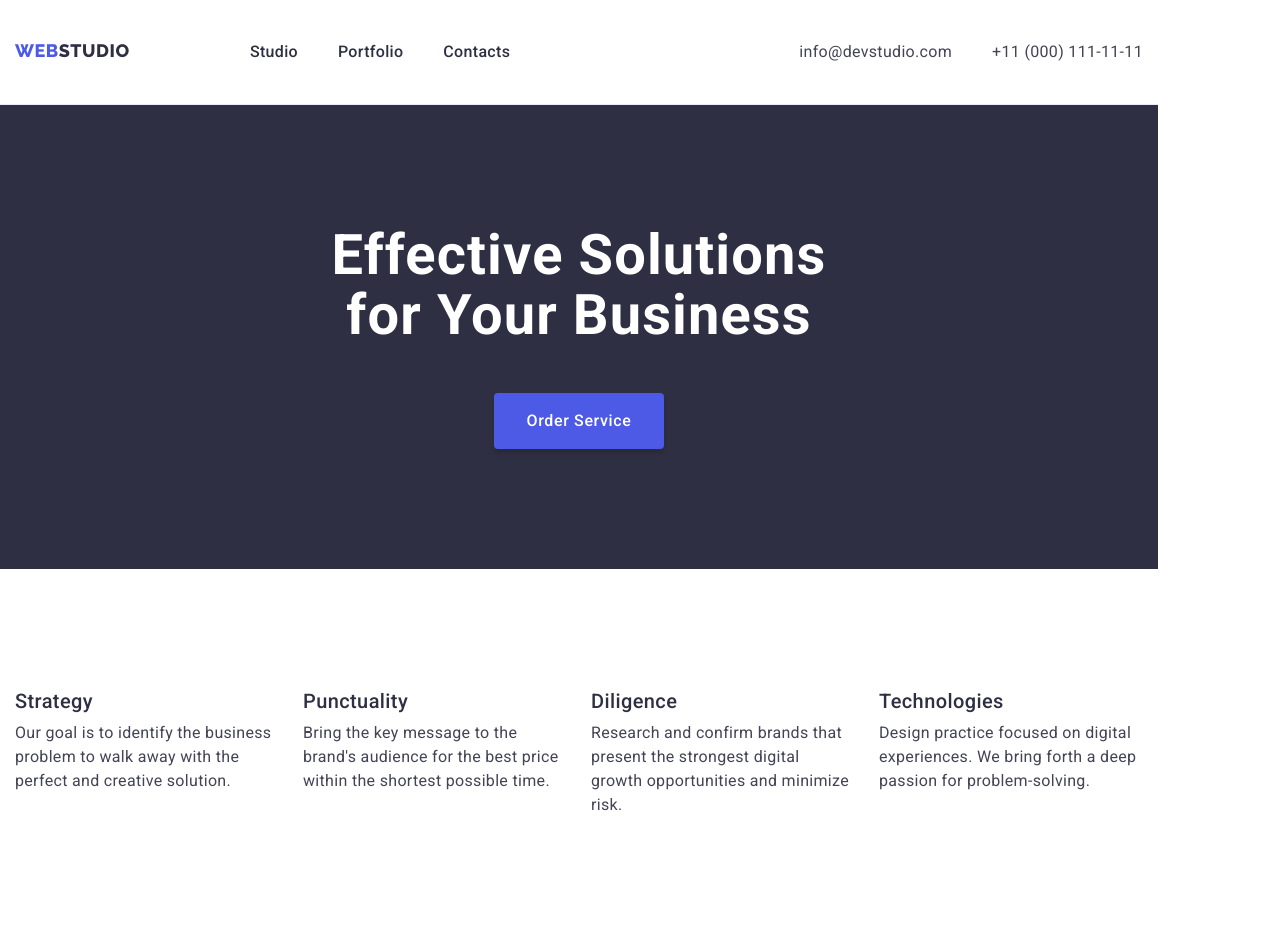
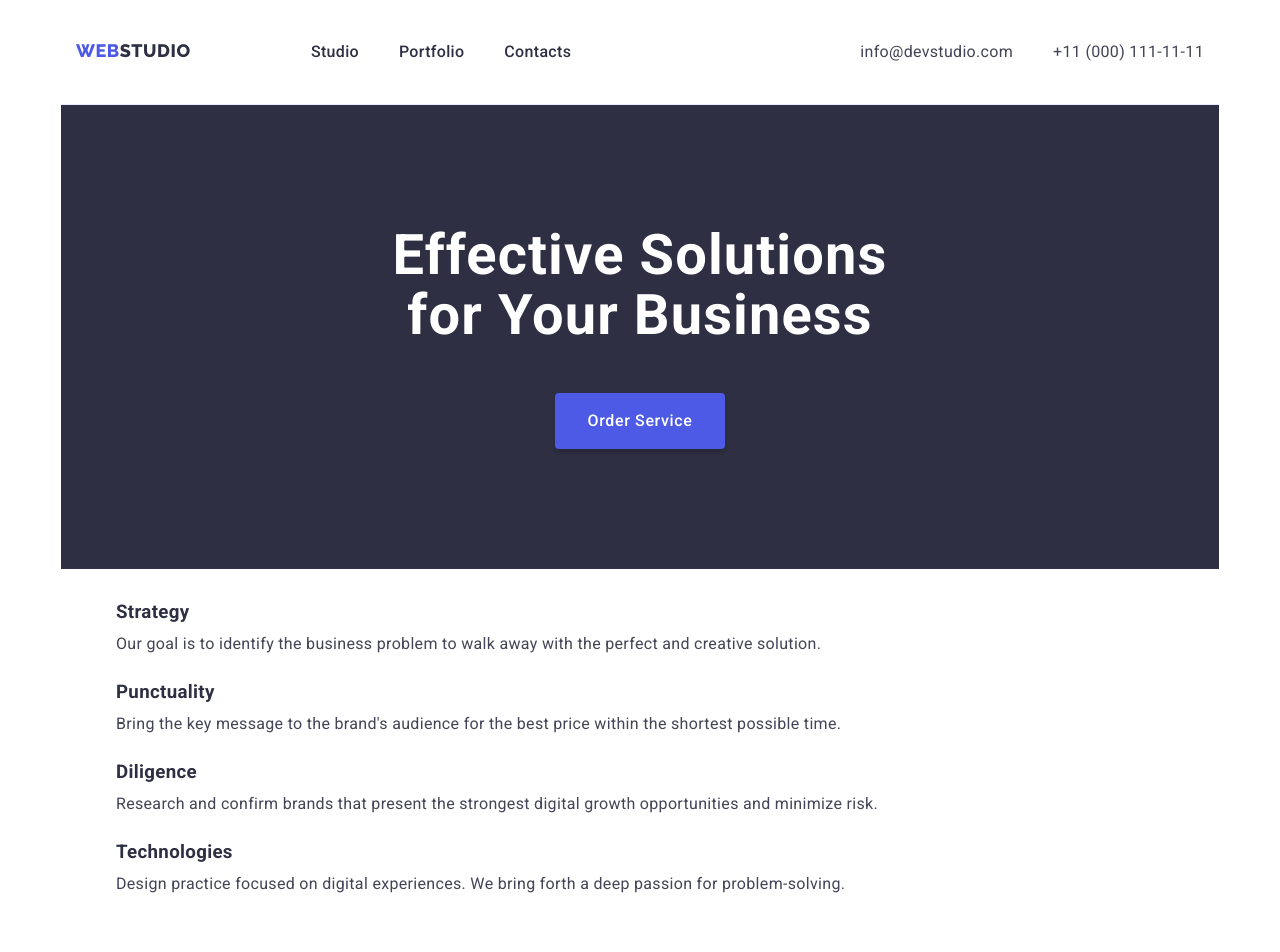
Before and after one commit to RamonSanGabriel/goit-markup-hw-03, a plain HTML site: page index.html in a window 1280 px wide. Shown: the top 952 px of the page. Drawn offline with Linux system fonts and the light colour scheme.

Commit message:
updated container

```diff
--- a/css/styles.css
+++ b/css/styles.css
@@ -20,14 +20,16 @@ body {
   line-height: 1.5rem;
   letter-spacing: 0.32px;
   padding: 0;
-  margin: 0;
+  margin: auto;
+  max-width: 1158px;
+  flex-wrap: nowrap;
 }
 
 h1,
 h2,
 h3,
 h4,
-h5,
+wid h5,
 h6,
 p {
   margin: 0;
@@ -46,21 +48,30 @@ p {
   padding: 120px 0;
 }
 
-/* Main Container */
 .container {
-  max-width: 1158px;
+  /* width: 100%; */
+  margin-left: auto;
+  margin-right: auto;
+  /* padding: 15px; */
+  align-items: center;
+  text-decoration: none;
+  width: 1158px;
   /* border: 3px solid tomato; */
 }
 
+/* Header Section*/
+.header .container {
+  border-bottom: 1px solid var(--cornflower);
+  display: flex;
+  /* margin-left: auto; */
+  /* margin-right: auto; */
+  padding: 24px 15px;
+  align-items: center;
+  /* text-decoration: none; */
+  width: 100%;
+}
+
 /* Navigation Section  */
-.container-header {
-  display: flex;
-  border-bottom: 1px solid var(--cornflower);
-  align-items: center;
-  text-decoration: none;
-  width: 1158px;
-  padding: 24px 15px;
-}
 
 .navigation>a {
   color: var(--navyblue);
@@ -107,12 +118,12 @@ p {
 }
 
 .address-section {
-  display: flex;
+  display: inline-flex;
   margin-left: auto;
 }
 
 .address-section a {
-  display: flex;
+  display: inline-flex;
   color: var(--slate, #434455);
   font-style: normal;
   line-height: 1.5rem;
@@ -171,23 +182,34 @@ p {
   background: var(--ocean);
 }
 
-/* Index: Section 1 (Feature) */
-.section-feature {
-  display: inline-flex;
-  margin: 0;
-  padding-left: 15px;
-}
+/* Studio: Section 1 (Feature) */
 
-.section-feature li {
+
+/* .section-feature li {
   display: flex;
   flex-direction: column;
   align-items: flex-start;
   list-style-type: none;
   width: 264px;
   margin-right: 24px;
+} */
+.section-feature {
+    max-width: 1200px;
+      padding: 15px;
+      margin-left: auto;
+      margin-right: auto;
 }
-
-.section-feature h3 {
+.feature-set {
+  display: flex;
+  flex-wrap: wrap;
+  list-style: none;
+  row-gap: 24px;
+  /* padding: 0; */
+}
+.feauture-item {
+  flex-basis: calc((100% - 3 * 24px)) / 4;
+}
+.feature-item h3 {
   color: var(--navyblue);
   font-size: 20px;
   font-weight: 500;
--- a/index.html
+++ b/index.html
@@ -21,9 +21,8 @@
 </head>
 
 <body>
+  <header class="header">
     <div class="container">
-    <header>
-      <div class="container-header">
       <nav class="navigation">
         <a href="./index.html"><span class="navigation-logo-web">Web</span>Studio</a>
         <ul class="navigation-section">
@@ -47,34 +46,40 @@
   <main>
     <!-- Hero Section -->
     <section class="section-hero">
+      <div class="container">
         <h1>Effective solutions<br><span> for</span> your business</h1>
         <button class="hero-button" type="button">Order service</button>
+      </div>
     </section>
     <!-- Section 1 -->
-      <section>
+    <section class="section-feature">
+      <div class="container">
         <h2 hidden>Feature</h2>
-        <ul class="section-feature">
-          <li>
+        <ul class="feature-set">
+          <li class="feauture-item">
             <h3>Strategy</h3>
             <p>Our goal is to identify the business problem to walk away with the perfect and creative solution.</p>
           </li>
-          <li>
+          <li class="feauture-item">
             <h3>Punctuality</h3>
             <p>Bring the key message to the brand's audience for the best price within the shortest possible time.</p>
           </li>
-          <li>
+          <li class="feauture-item">
             <h3>Diligence</h3>
             <p>Research and confirm brands that present the strongest digital growth opportunities and minimize risk.
             </p>
           </li>
-          <li>
+          <li class="feauture-item">
             <h3>Technologies</h3>
             <p>Design practice focused on digital experiences. We bring forth a deep passion for problem-solving.</p>
           </li>
         </ul>
+      </div>
     </section>
     <!-- Section 2 -->
+
       <section class="section-services">
+        <div class="container">
           <h2 class="services-title">What are we doing</h2>
           <ul class="services-list">
             <li class="services-img">
@@ -87,7 +92,10 @@
               <img src="images/section2-img3.jpg" alt="holding a mobile">
             </li>
           </ul>
+        </div>
       </section>
+
+
     <!-- <-- Section 3 -->
     <section class="section-team">
       <h2 class="team-title">Our team</h2>
@@ -121,6 +129,6 @@
       <p>Increase the flow of customers and sales for your business with digital marketing & growth solutions.</p>
     </div>
   </footer>
-  </div>
 </body>
+
 </html>
```
Lines whose indentation alone changed are shown as unchanged.
